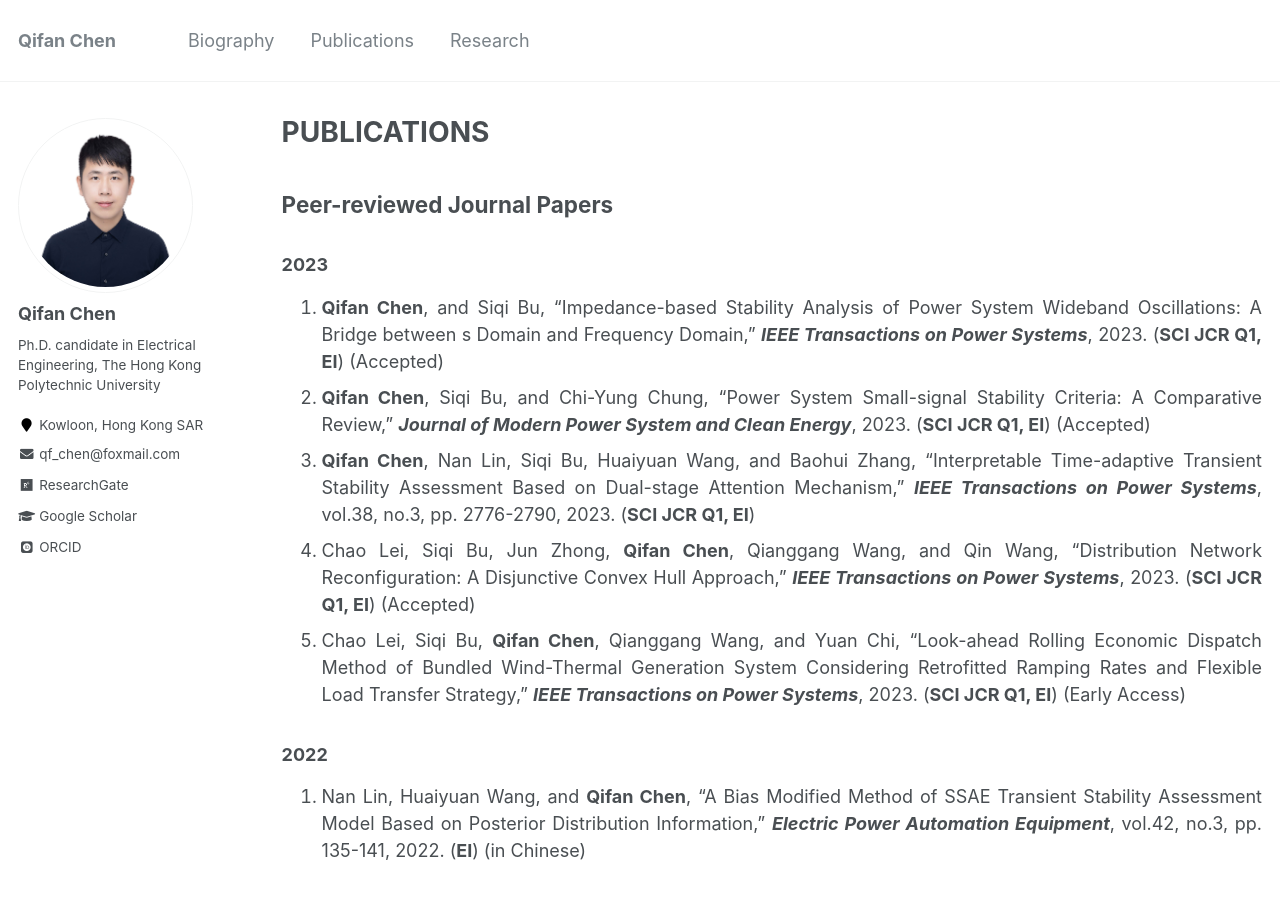
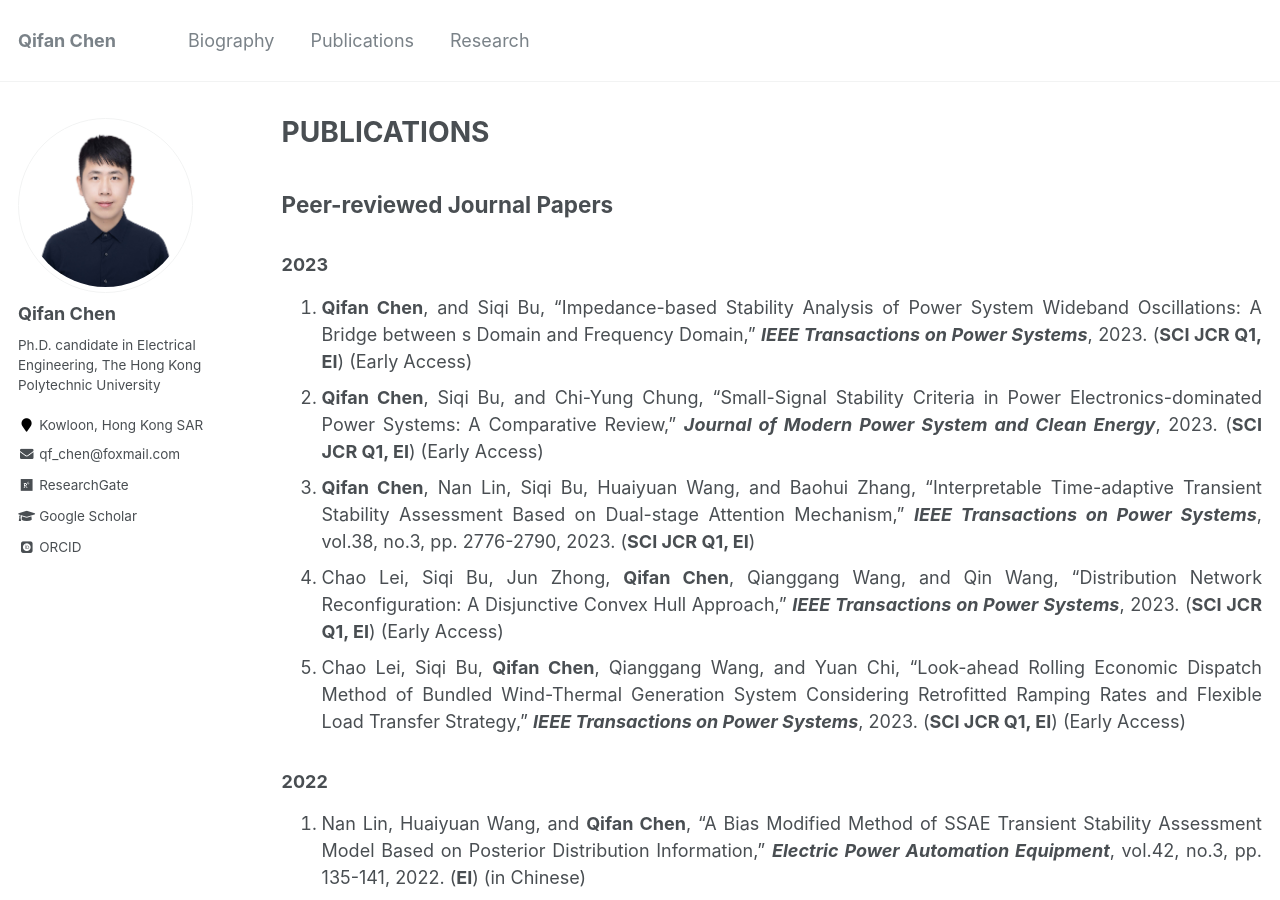
Before and after one commit to ChQf/ChQf.github.io, a Jekyll site: the page built from _pages/publications.md, in a window 1280 px wide and 900 px high. Built offline with Jekyll 4.4.1, drawn with Linux system fonts in a browser that asks for light colours; some web fonts are replaced.

Commit message:
updata_20231218

```diff
--- a/_pages/publications.md
+++ b/_pages/publications.md
@@ -8,10 +8,10 @@ author_profile: true
 ## Peer-reviewed Journal Papers
 
 ### 2023
-1. **Qifan Chen**, and Siqi Bu, "Impedance-based Stability Analysis of Power System Wideband Oscillations: A Bridge between s Domain and Frequency Domain," ***IEEE Transactions on Power Systems***, 2023. (**SCI JCR Q1, EI**) (Accepted)<br>
-1. **Qifan Chen**, Siqi Bu, and Chi-Yung Chung, "Power System Small-signal Stability Criteria: A Comparative Review," ***Journal of Modern Power System and Clean Energy***, 2023. (**SCI JCR Q1, EI**) (Accepted)<br>
+1. **Qifan Chen**, and Siqi Bu, "Impedance-based Stability Analysis of Power System Wideband Oscillations: A Bridge between s Domain and Frequency Domain," ***IEEE Transactions on Power Systems***, 2023. (**SCI JCR Q1, EI**) (Early Access)<br>
+1. **Qifan Chen**, Siqi Bu, and Chi-Yung Chung, "Small-Signal Stability Criteria in Power Electronics-dominated Power Systems: A Comparative Review," ***Journal of Modern Power System and Clean Energy***, 2023. (**SCI JCR Q1, EI**) (Early Access)<br>
 1. **Qifan Chen**, Nan Lin, Siqi Bu, Huaiyuan Wang, and Baohui Zhang, "Interpretable Time-adaptive Transient Stability Assessment Based on Dual-stage Attention Mechanism," ***IEEE Transactions on Power Systems***, vol.38, no.3, pp. 2776-2790, 2023. (**SCI JCR Q1, EI**)<br>
-1. Chao Lei, Siqi Bu, Jun Zhong, **Qifan Chen**, Qianggang Wang, and Qin Wang, “Distribution Network Reconfiguration: A Disjunctive Convex Hull Approach,” ***IEEE Transactions on Power Systems***, 2023. (**SCI JCR Q1, EI**) (Accepted)<br>
+1. Chao Lei, Siqi Bu, Jun Zhong, **Qifan Chen**, Qianggang Wang, and Qin Wang, “Distribution Network Reconfiguration: A Disjunctive Convex Hull Approach,” ***IEEE Transactions on Power Systems***, 2023. (**SCI JCR Q1, EI**) (Early Access)<br>
 1. Chao Lei, Siqi Bu, **Qifan Chen**, Qianggang Wang, and Yuan Chi, “Look-ahead Rolling Economic Dispatch Method of Bundled Wind-Thermal Generation System Considering Retrofitted Ramping Rates and Flexible Load Transfer Strategy,” ***IEEE Transactions on Power Systems***, 2023. (**SCI JCR Q1, EI**) (Early Access)<br>
 {: .text-justify}
 
```
Also changed, not shown: _pages/about.md (+1 -0 lines).
